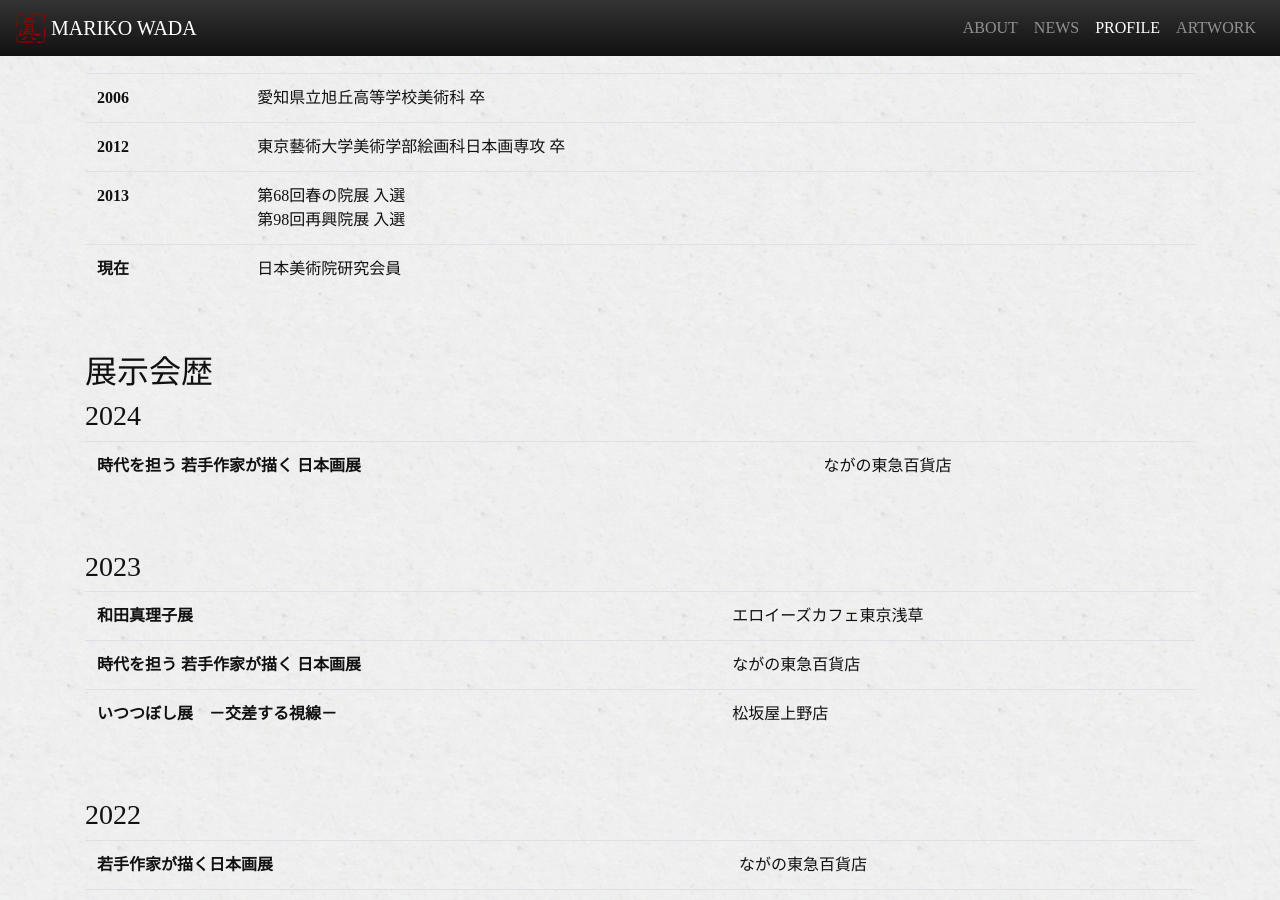
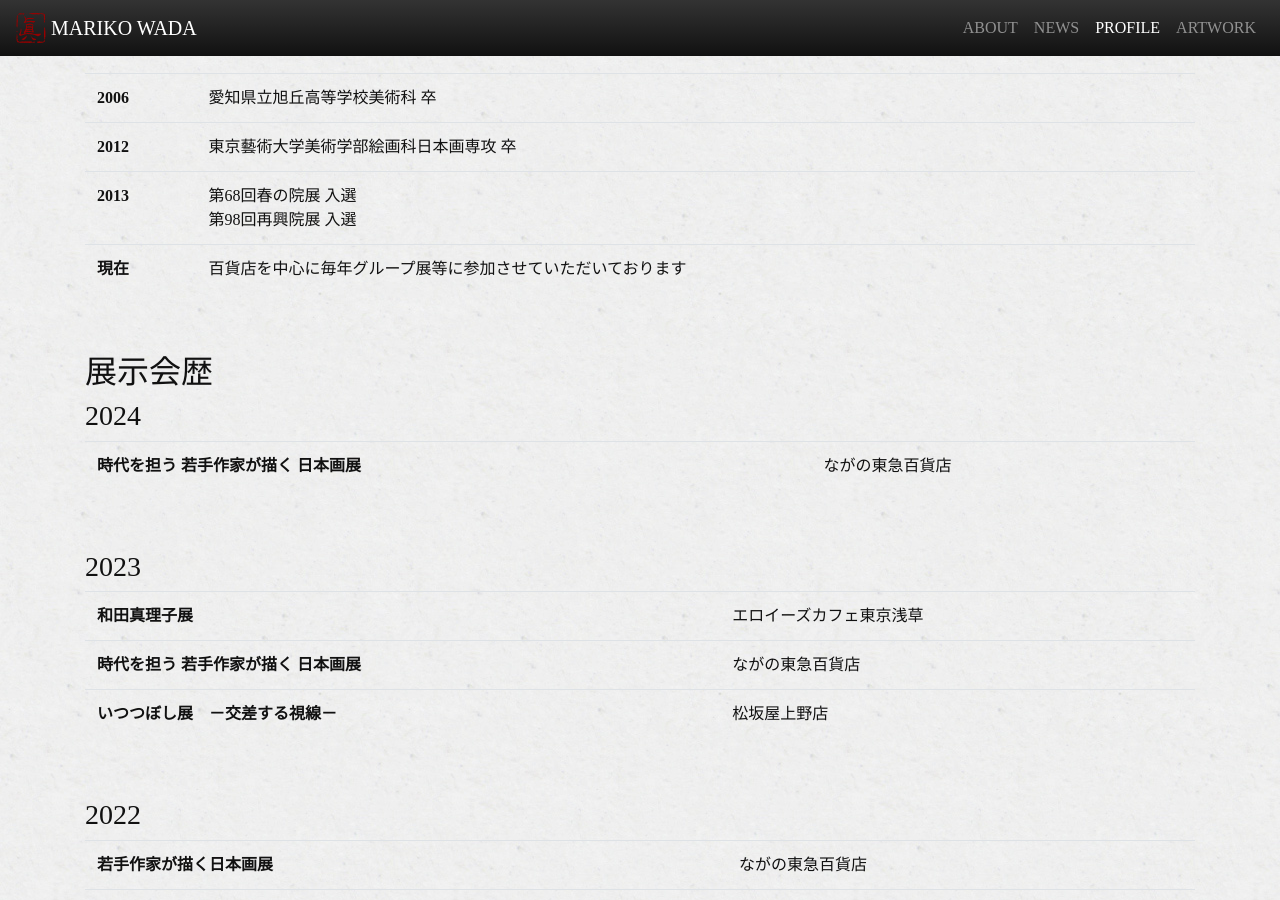
Before and after one commit to marikowadaportfolio/marikowadaportfolio.github.com, a Jekyll site: the page built from index.md, in a window 1280 px wide and 900 px high, scrolled down 4358 px. Built offline with Jekyll 4.4.1, drawn with Linux system fonts in a browser that asks for light colours; nearby versions of some CDN libraries.

Commit message:
Change current in profile

```diff
--- a/_includes/profile.html
+++ b/_includes/profile.html
@@ -38,8 +38,8 @@
                                 {% when 'en' %}Currently
                             {% endcase %}</th>
                         <td>{% case page.language %}
-                                {% when 'ja' %}日本美術院研究会員
-                                {% when 'en' %}Research Member, <em>Nihon Bijutsuin</em>
+                                {% when 'ja' %}百貨店を中心に毎年グループ展等に参加させていただいております
+                                {% when 'en' %}
                             {% endcase %}</td>
                     </tr>
                 </tbody>
```
